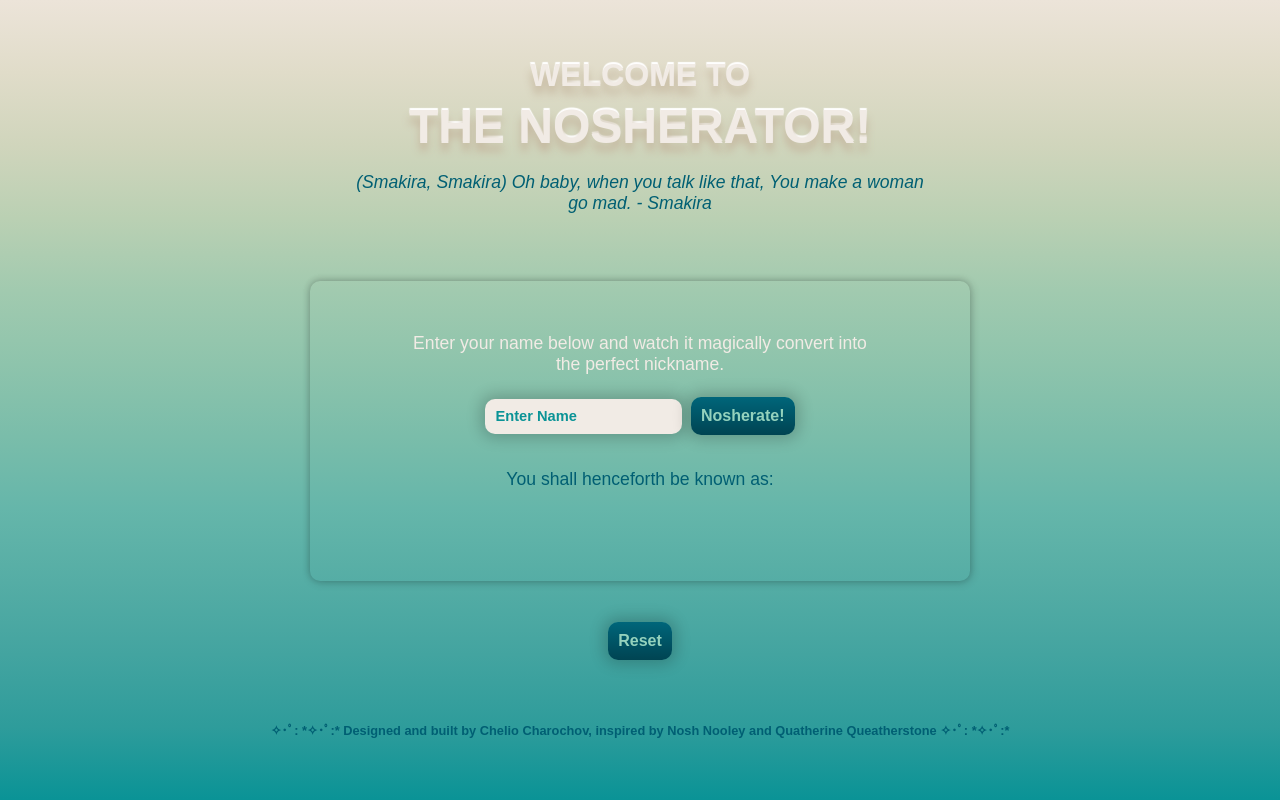
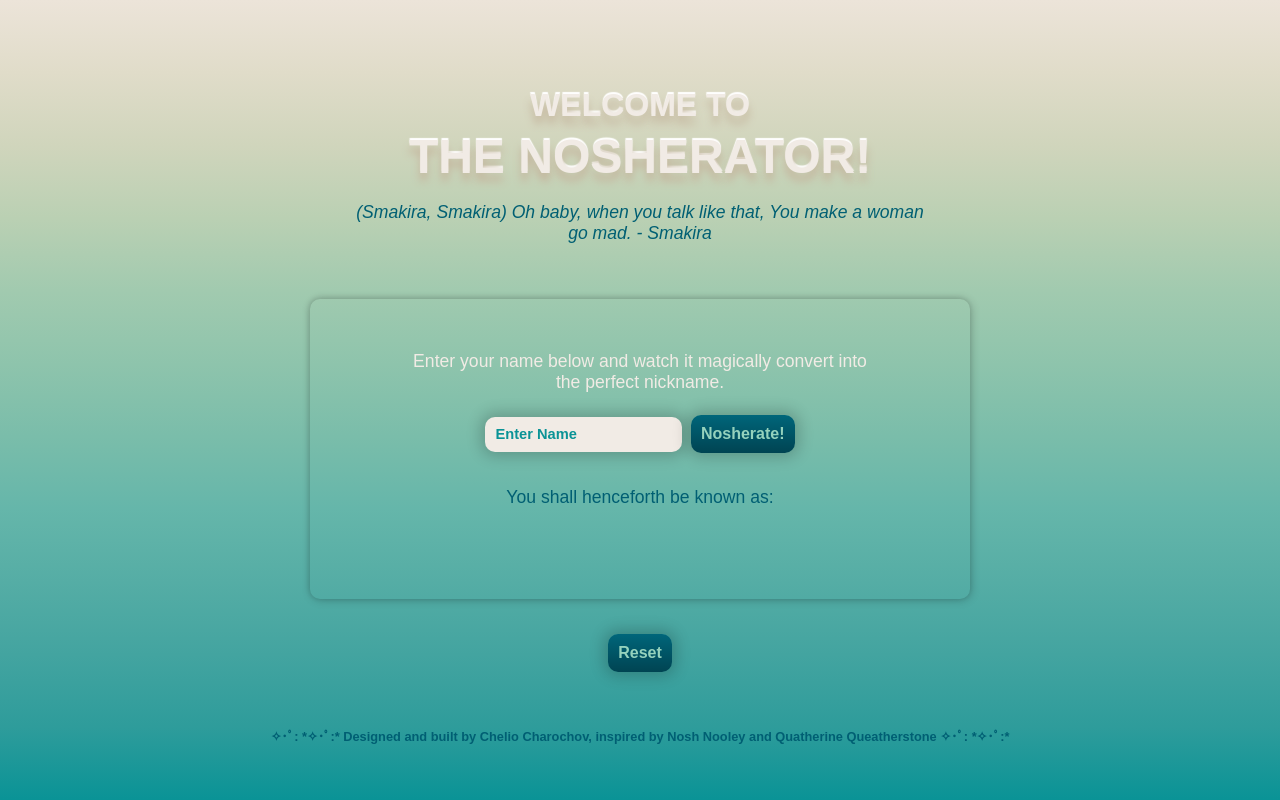
Before and after one commit to MMarochov/Nosherator, a Flask app: page / in a window 1280 px wide. Run offline with Flask 3, Linux system fonts and the light colour scheme.

Commit message:
add favicon, update readme, hopefully improve bug in deployed styles

```diff
--- a/static/style.css
+++ b/static/style.css
@@ -4,7 +4,7 @@ body {
   margin: 0 auto;
   padding: 0;
   width: 100%;
-  height: 100%;
+  height: fit-content;
   background: linear-gradient(
     to top,
     #0a9396,
@@ -20,10 +20,15 @@ body {
     #e0dcc9,
     #ece4d9
   );
+  background-attachment: fixed;
   color: #f1ebe5;
   font-family: "Arial Rounded MT Bold", "Helvetica Rounded", Arial, sans-serif;
+  position: relative;
   justify-content: center;
   display: flex;
+  flex-direction: column;
+  align-items: center;
+  padding: 40px 0 0 0;
 }
 
 .subtitle {
--- a/templates/index.html
+++ b/templates/index.html
@@ -10,6 +10,7 @@
       rel="stylesheet"
       href="{{ url_for('static', filename='style.css') }}"
     />
+    <link rel="shortcut icon" href="{{ url_for('static', filename='favicon.ico') }}">
   </head>
   <body>
     <div id="container">
```
Also changed, not shown: README.md, static/favicon.ico (added), 1 other file.
